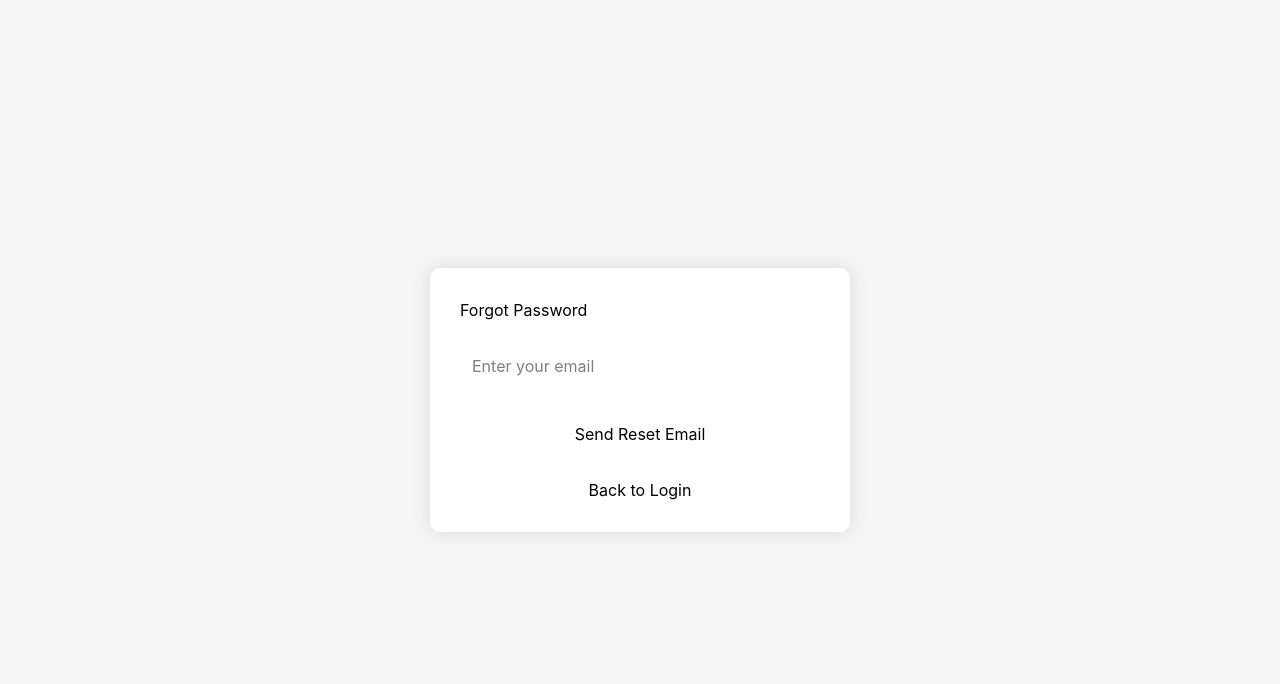
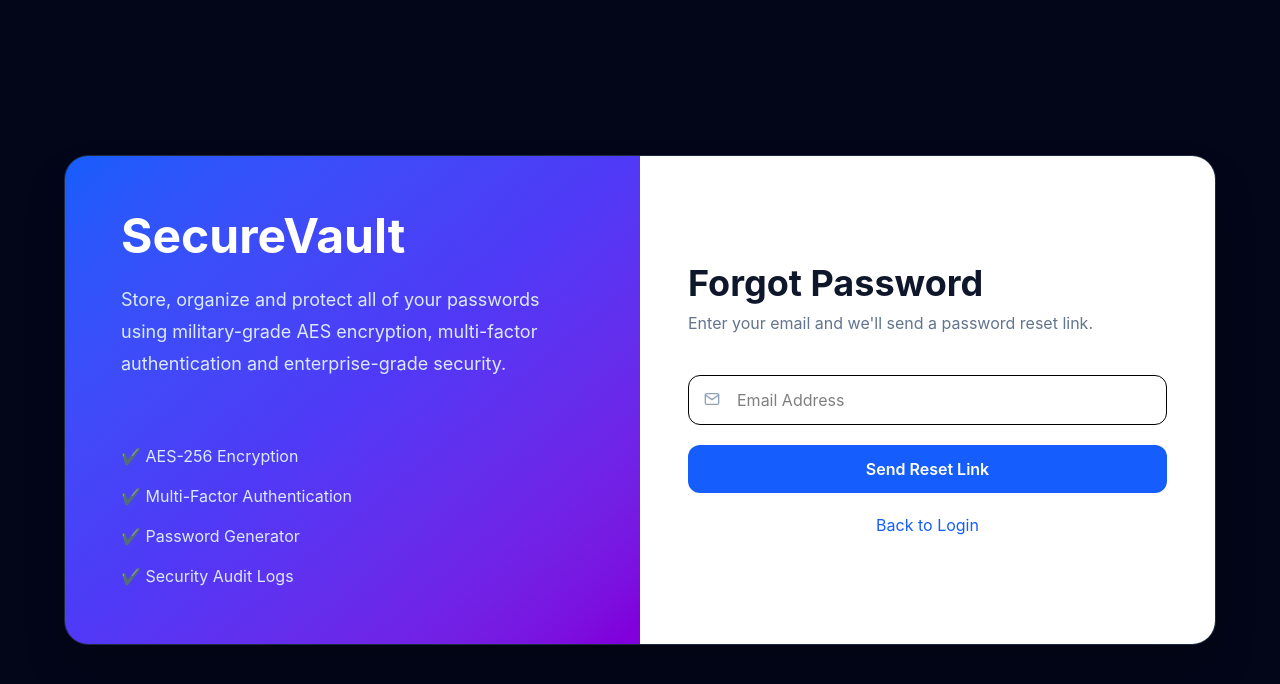
Before and after one commit to ayusha1223/SecureVault, a React app: page /forgot-password in a window 1280 px wide. Shown: the top 684 px of the page. Built offline with nearby package versions, Linux system fonts and the light colour scheme; the HTML template or start-up script is replaced by a standard one.

Commit message:
feat(frontend): redesign forgot password page

```diff
--- a/src/pages/auth/ForgotPassword.jsx
+++ b/src/pages/auth/ForgotPassword.jsx
@@ -1,8 +1,10 @@
 import { useState } from "react";
 import { Link } from "react-router-dom";
+import { FiMail } from "react-icons/fi";
 import toast from "react-hot-toast";
 
 import api from "../../api/axios";
+import AuthLayout from "../../components/layout/AuthLayout";
 
 const ForgotPassword = () => {
   const [email, setEmail] = useState("");
@@ -14,12 +16,9 @@ const ForgotPassword = () => {
     try {
       setLoading(true);
 
-      const { data } = await api.post(
-        "/auth/forgot-password",
-        {
+      const { data } = await api.post("/auth/forgot-password", {
         email,
-        }
-      );
+      });
 
       toast.success(data.message);
 
@@ -27,7 +26,7 @@ const ForgotPassword = () => {
     } catch (err) {
       toast.error(
         err.response?.data?.message ||
-          "Failed to send reset email"
+          "Unable to send reset email"
       );
     } finally {
       setLoading(false);
@@ -35,69 +34,48 @@ const ForgotPassword = () => {
   };
 
   return (
-    <div
-      style={{
-        height: "100vh",
-        display: "flex",
-        justifyContent: "center",
-        alignItems: "center",
-        background: "#f5f5f5",
-      }}
+    <AuthLayout
+      title="Forgot Password"
+      subtitle="Enter your email and we'll send a password reset link."
     >
       <form
         onSubmit={submitHandler}
-        style={{
-          width: 420,
-          background: "#fff",
-          padding: 30,
-          borderRadius: 10,
-          boxShadow: "0 0 20px rgba(0,0,0,.1)",
-        }}
+        className="space-y-5"
       >
-        <h1>Forgot Password</h1>
+        <div className="relative">
+          <FiMail className="absolute left-4 top-4 text-slate-400" />
 
           <input
             type="email"
-          placeholder="Enter your email"
+            placeholder="Email Address"
             value={email}
             onChange={(e) =>
               setEmail(e.target.value)
             }
             required
-          style={{
-            width: "100%",
-            padding: 12,
-            marginTop: 20,
-          }}
+            className="w-full border rounded-xl py-3 pl-12 pr-4 focus:ring-2 focus:ring-blue-500 outline-none"
           />
+        </div>
 
         <button
-          type="submit"
           disabled={loading}
-          style={{
-            width: "100%",
-            marginTop: 20,
-            padding: 12,
-            cursor: "pointer",
-          }}
+          className="w-full bg-blue-600 hover:bg-blue-700 text-white rounded-xl py-3 font-semibold transition"
         >
           {loading
             ? "Sending..."
-            : "Send Reset Email"}
+            : "Send Reset Link"}
         </button>
 
-        <div
-          style={{
-            marginTop: 20,
-            textAlign: "center",
-          }}
+        <div className="text-center">
+          <Link
+            to="/login"
+            className="text-blue-600 hover:underline"
           >
-          <Link to="/login">
             Back to Login
           </Link>
         </div>
       </form>
-    </div>
+    </AuthLayout>
   );
 };
 
```
Lines whose indentation alone changed are shown as unchanged.
